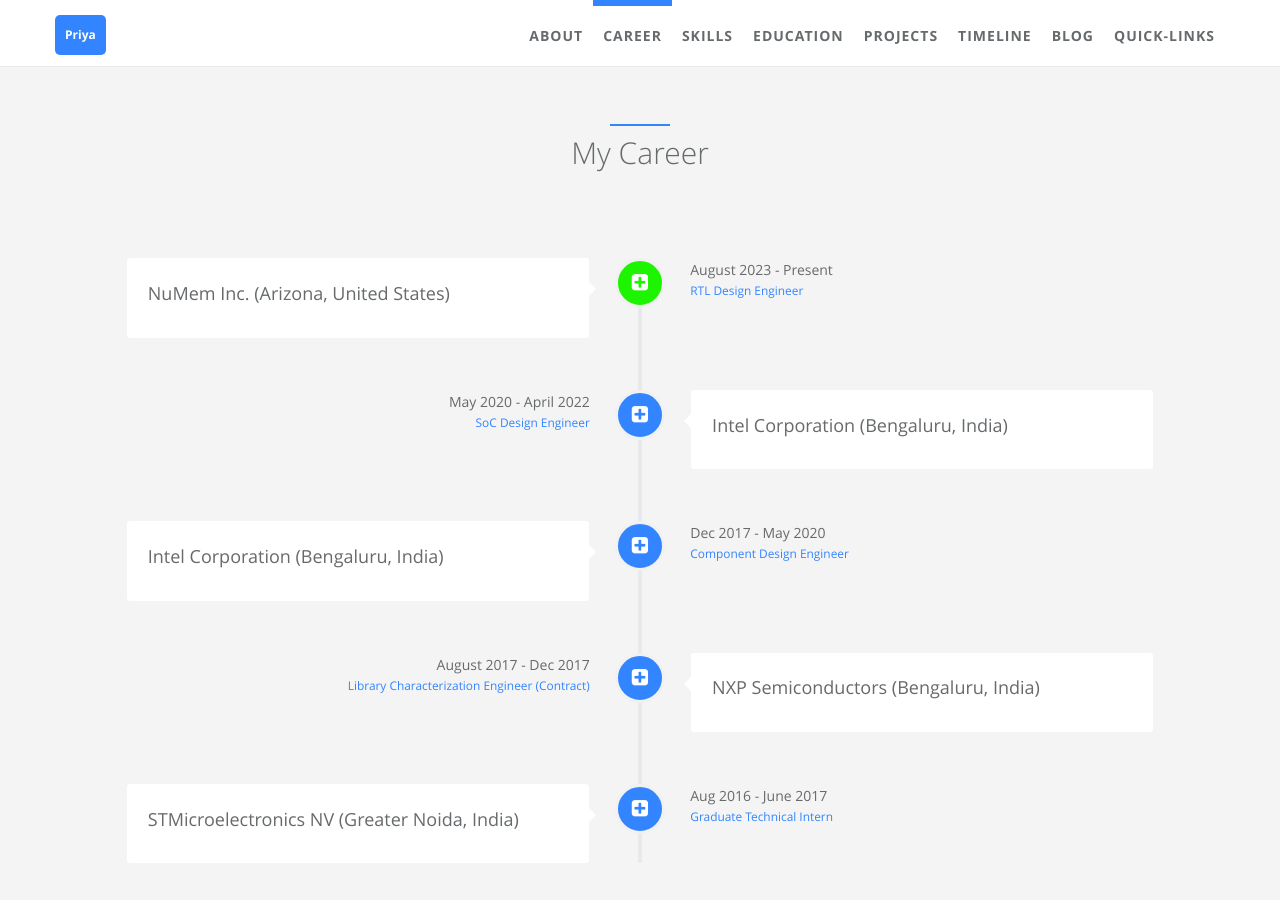
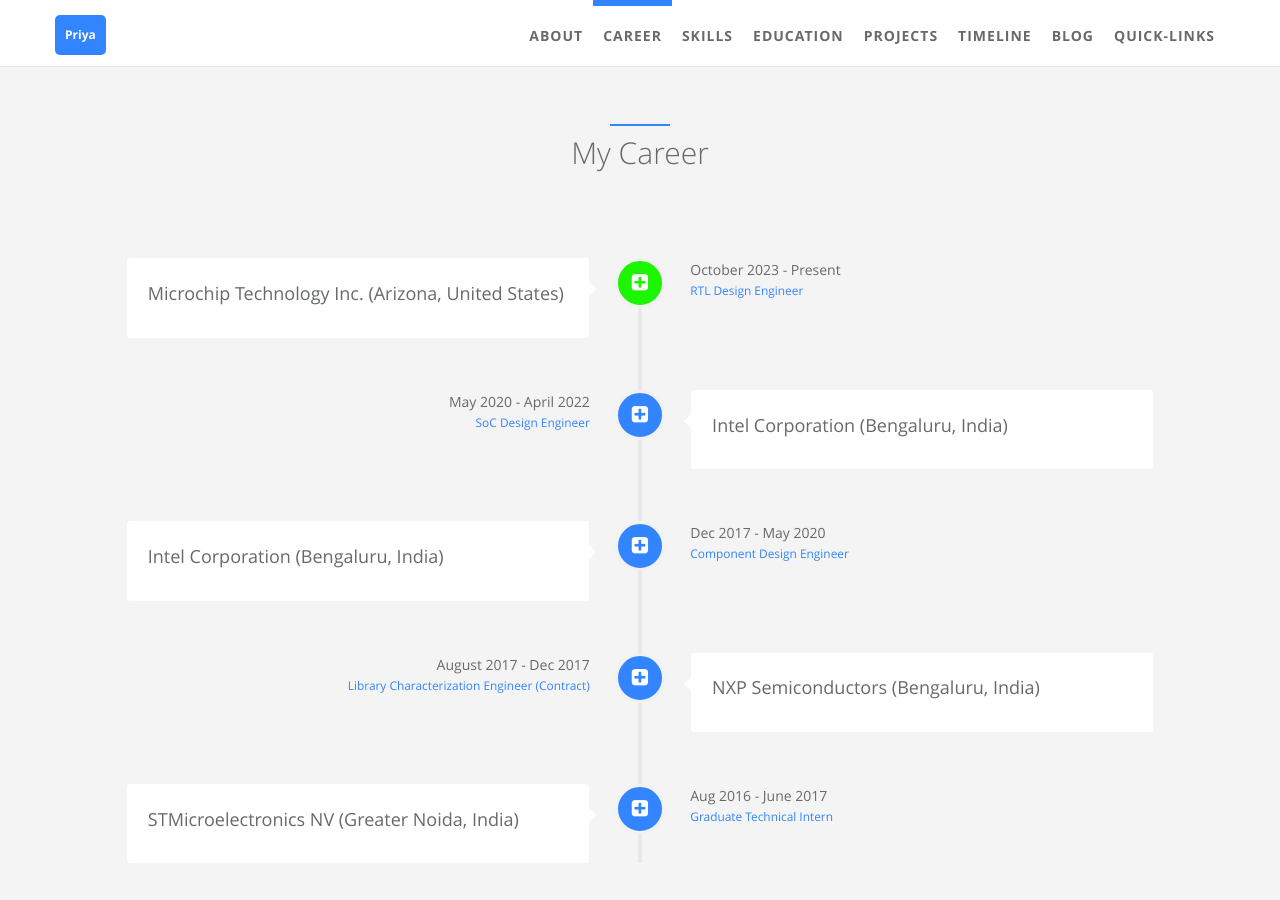
Before and after one commit to pandey-priya/pandey-priya.github.io, a Jekyll site: the page built from index.html, in a window 1280 px wide and 900 px high, scrolled down 1507 px. Built offline with Jekyll 4.4.1, drawn with Linux system fonts in a browser that asks for light colours.

Commit message:
Update careers.yml

```diff
--- a/_data/index/careers.yml
+++ b/_data/index/careers.yml
@@ -1,13 +1,13 @@
 # careers section data
 # if you don't have language feature(language.yml is empty), ignore "i18n" items
 - name:
-    detail: NuMem Inc. (Arizona, United States)
+    detail: Microchip Technology Inc. (Arizona, United States)
     i18n: company_a
   desc:
     detail:
     i18n: company_a_desc
   date:
-    detail: August 2023 - Present
+    detail: October 2023 - Present
     i18n: company_a_date
   job:
     detail: RTL Design Engineer
```
